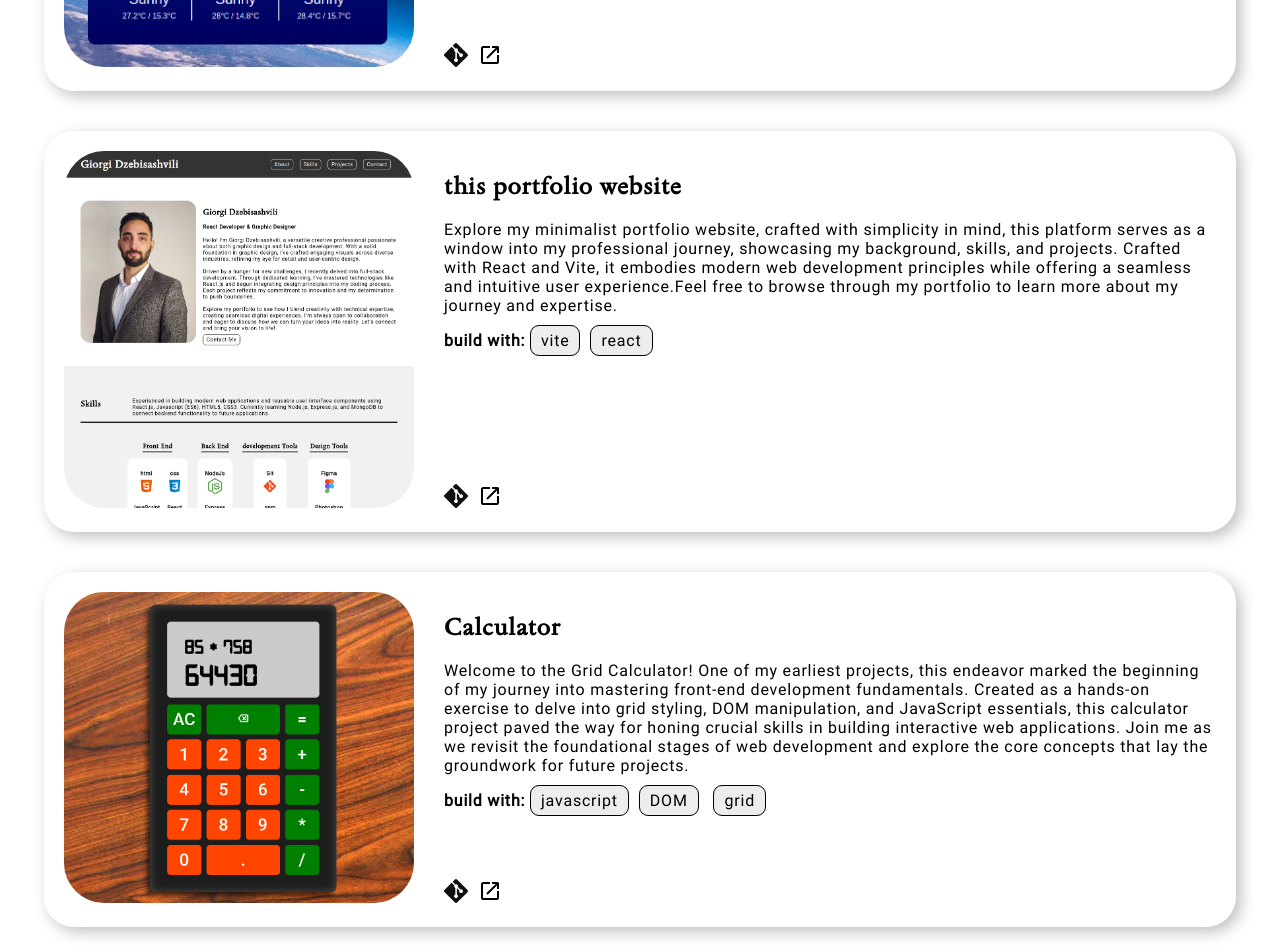
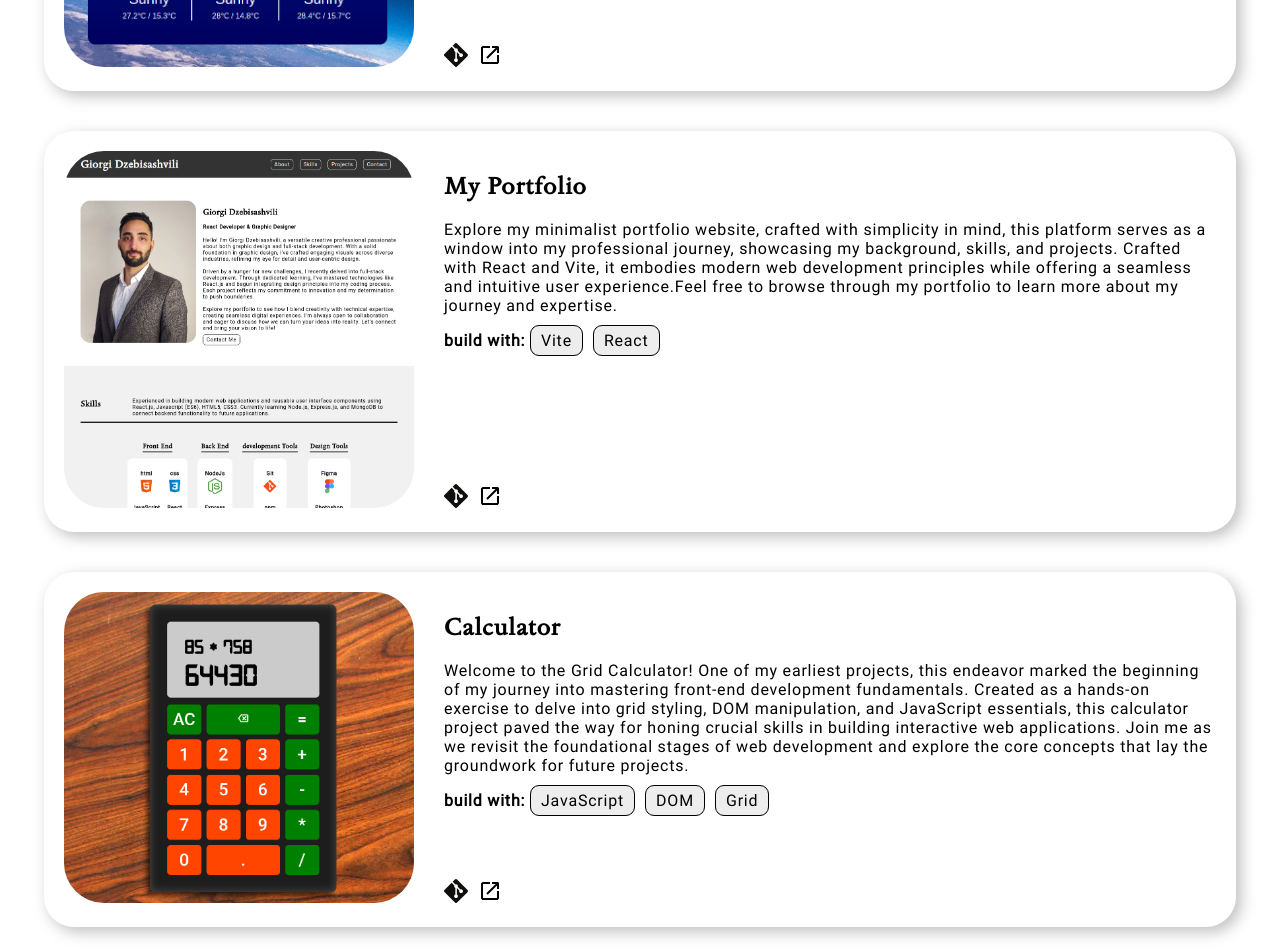
Before and after one commit to giorgidzebisashvili4/portfolio, a React (Vite) app: page / in a window 1280 px wide. Shown: the part 1800-2752 px from the top of the page. Built offline with nearby package versions, Linux system fonts and the light colour scheme.

Commit message:
changed old projects with project factory

```diff
--- a/src/components/Projects.jsx
+++ b/src/components/Projects.jsx
@@ -7,16 +7,49 @@ import calculator from "../assets/project-images/calculator.png";
 import git from "../assets/icons/btns/git.svg";
 import openlink from "../assets/icons/btns/openlink.svg";
 import Project from "./project";
-let testProjectData = {
-  title: "test title",
+
+let weatherAppData = {
+  title: "Weather App",
   description:
-    "test description loremdevelopment fundamentals. Created as a hands-on exercise to delve",
-  technologies: ["javascript", "DOM", "grid"],
+    "Welcome to the Minimalist Weather App! This project serves as a practice ground for honing React skills and mastering API requests. With React and Vite at its core, this simple yet effective application offers a hands-on opportunity to explore API integration while delivering essential weather information in a clean, minimalist interface. Explore weather forecasts with me as I dive into React and API requests.",
+  technologies: ["Vite", "React", "Flexbox"],
   links: {
-    git: "https://giorgidzebisashvili4.github.io/calculator/",
+    git: "https://github.com/giorgidzebisashvili4/weather-app",
+    live: "https://weatherapp-gdz.netlify.app/",
+  },
+  photo: weatherApp,
+  icons: {
+    git: git,
+    live: openlink,
+  },
+};
+
+let portfolioData = {
+  title: "My Portfolio",
+  description:
+    "Explore my minimalist portfolio website, crafted with simplicity in mind, this platform serves as a window into my professional journey, showcasing my background, skills, and projects. Crafted with React and Vite, it embodies modern web development principles while offering a seamless and intuitive user experience.Feel free to browse through my portfolio to learn more about my journey and expertise.",
+  technologies: ["Vite", "React"],
+  links: {
+    git: "https://github.com/giorgidzebisashvili4/portfolio",
+    live: "https://giorgi-dzebisashvili.netlify.app/",
+  },
+  photo: portfolioPhoto,
+  icons: {
+    git: git,
+    live: openlink,
+  },
+};
+let calculatorData = {
+  title: "Calculator",
+  description:
+    "Welcome to the Grid Calculator! One of my earliest projects, this endeavor marked the beginning of my journey into mastering front-end development fundamentals. Created as a hands-on exercise to delve into grid styling, DOM manipulation, and JavaScript essentials, this calculator project paved the way for honing crucial skills in building interactive web applications. Join me as we revisit the foundational stages of web development and explore the core concepts that lay the groundwork for future projects.",
+  technologies: ["JavaScript", "DOM", "Grid"],
+  links: {
+    git: "https://github.com/giorgidzebisashvili4/calculator",
     live: "https://giorgidzebisashvili4.github.io/calculator/",
   },
-  photo: portfolioPhoto,
+  photo: calculator,
+  //live behove icons as it is
   icons: {
     git: git,
     live: openlink,
@@ -28,139 +61,9 @@ function Projects() {
     <section id="projects" className={styles.projects}>
       <div>
         <h2>My Projects</h2>
-        <div className={styles["projects-container"]}>
-          <a href="https://weatherapp-gdz.netlify.app/" target="_blank" rel="">
-            <img src={weatherApp} alt="weatherapp-screenshot" />
-          </a>
-          <div className={styles["about-text-section"]}>
-            <div className="project-description">
-              <h2>wather app</h2>
-              <p>
-                Welcome to the Minimalist Weather App! This project serves as a
-                practice ground for honing React skills and mastering API
-                requests. With React and Vite at its core, this simple yet
-                effective application offers a hands-on opportunity to explore
-                API integration while delivering essential weather information
-                in a clean, minimalist interface. Explore weather forecasts with
-                me as I dive into React and API requests.
-              </p>
-              <p>
-                {" "}
-                <b>build with: </b>
-                <span>vite</span>
-                <span>react</span> <span>flexbox</span>
-              </p>
-            </div>
-            <div className="button-links">
-              <a
-                href="https://github.com/giorgidzebisashvili4/weather-app"
-                target="_blank"
-                rel=""
-              >
-                <img src={git} alt="git" />
-              </a>
-              <a
-                href="https://weatherapp-gdz.netlify.app/"
-                target="_blank"
-                rel=""
-              >
-                <img src={openlink} alt="live" />
-              </a>
-            </div>
-          </div>
-        </div>
-        <div className={styles["projects-container"]}>
-          <a
-            href="https://giorgi-dzebisashvili.netlify.app/"
-            target="_blank"
-            rel=""
-          >
-            <img src={portfolioPhoto} alt="portfolio-screenshot" />
-          </a>
-          <div className={styles["about-text-section"]}>
-            <div className="project-description">
-              <h2>this portfolio website</h2>
-              <p>
-                Explore my minimalist portfolio website, crafted with simplicity
-                in mind, this platform serves as a window into my professional
-                journey, showcasing my background, skills, and projects. Crafted
-                with React and Vite, it embodies modern web development
-                principles while offering a seamless and intuitive user
-                experience.Feel free to browse through my portfolio to learn
-                more about my journey and expertise.
-              </p>
-              <p>
-                <b>build with: </b>
-                <span>vite</span>
-                <span>react</span>
-              </p>
-            </div>
-            <div className="button-links">
-              <a
-                href="https://github.com/giorgidzebisashvili4/portfolio"
-                target="_blank"
-                rel=""
-              >
-                <img src={git} alt="git" />
-              </a>
-              <a
-                href="https://giorgi-dzebisashvili.netlify.app/"
-                target="_blank"
-                rel=""
-              >
-                <img src={openlink} alt="live" />
-              </a>
-            </div>
-          </div>
-        </div>
-        <div className={styles["projects-container"]}>
-          <a
-            href="https://giorgidzebisashvili4.github.io/calculator/"
-            target="_blank"
-            rel=""
-          >
-            <img src={calculator} alt="calculator-screenshot" />
-          </a>
-          <div className={styles["about-text-section"]}>
-            <div className="project-description">
-              <h2>Calculator</h2>
-              <p>
-                Welcome to the Grid Calculator! One of my earliest projects,
-                this endeavor marked the beginning of my journey into mastering
-                front-end development fundamentals. Created as a hands-on
-                exercise to delve into grid styling, DOM manipulation, and
-                JavaScript essentials, this calculator project paved the way for
-                honing crucial skills in building interactive web applications.
-                Join me as we revisit the foundational stages of web development
-                and explore the core concepts that lay the groundwork for future
-                projects.
-              </p>
-              <p>
-                {" "}
-                <b>build with: </b>
-                <span>javascript</span>
-                <span>DOM</span> <span>grid</span>
-              </p>
-            </div>
-            <div className="button-links">
-              <a
-                href="https://github.com/giorgidzebisashvili4/calculator"
-                target="_blank"
-                rel=""
-              >
-                <img src={git} alt="git" />
-              </a>
-              <a
-                href="https://giorgidzebisashvili4.github.io/calculator/"
-                target="_blank"
-                rel=""
-              >
-                <img src={openlink} alt="live" />
-              </a>
-            </div>
-          </div>
-        </div>
-        <Project {...testProjectData} />
+        <Project {...weatherAppData} />
+        <Project {...portfolioData} />
+        <Project {...calculatorData} />
       </div>
     </section>
   );
--- a/src/components/project.jsx
+++ b/src/components/project.jsx
@@ -4,7 +4,7 @@ function Project(props) {
   return (
     <div className={styles["projects-container"]}>
       {props.photo && (
-        <a href={props.link} target="_blank" rel="">
+        <a href={props.links.live} target="_blank" rel="">
           <img src={props.photo} alt={props.title} />
         </a>
       )}
@@ -14,20 +14,20 @@ function Project(props) {
           <p>{props.description}</p>
           <p>
             <b>build with: </b>
-            {props.techs?.map((tech, index) => (
+            {props.technologies.map((tech, index) => (
               <span key={index}>{tech}</span>
             ))}
           </p>
         </div>
         <div className="button-links">
-          {props.git && (
-            <a href={props.git} target="_blank" rel="">
-              <img src={git} alt="git" />
+          {props.icons && (
+            <a href={props.links.git} target="_blank" rel="">
+              <img src={props.icons.git} alt="git-icon" />
             </a>
           )}
-          {props.link && (
-            <a href={props.link} target="_blank" rel="">
-              <img src={openlink} alt="live" />
+          {props.icons && (
+            <a href={props.links.live} target="_blank" rel="">
+              <img src={props.icons.live} alt="live-icon" />
             </a>
           )}
         </div>
```
